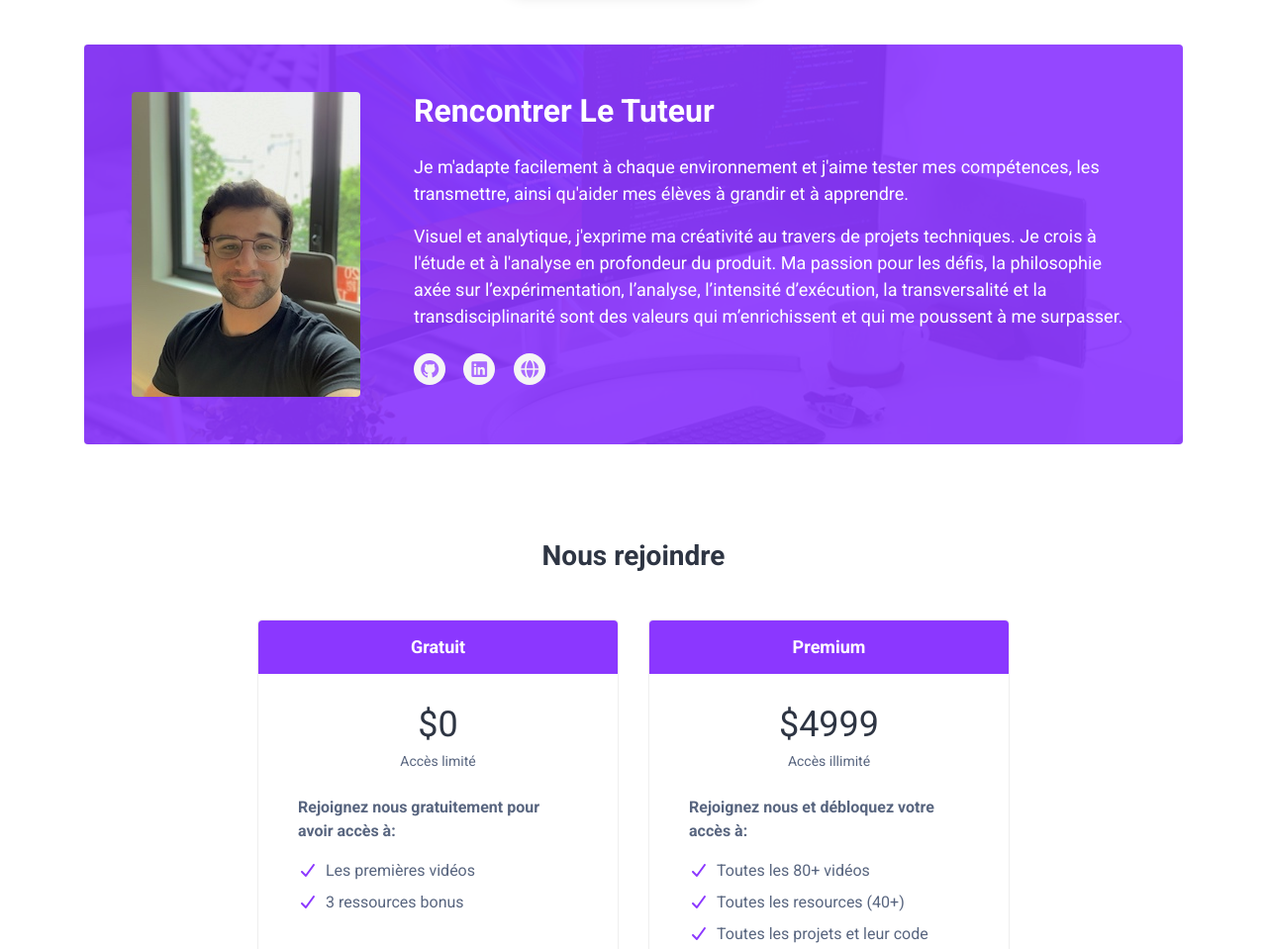
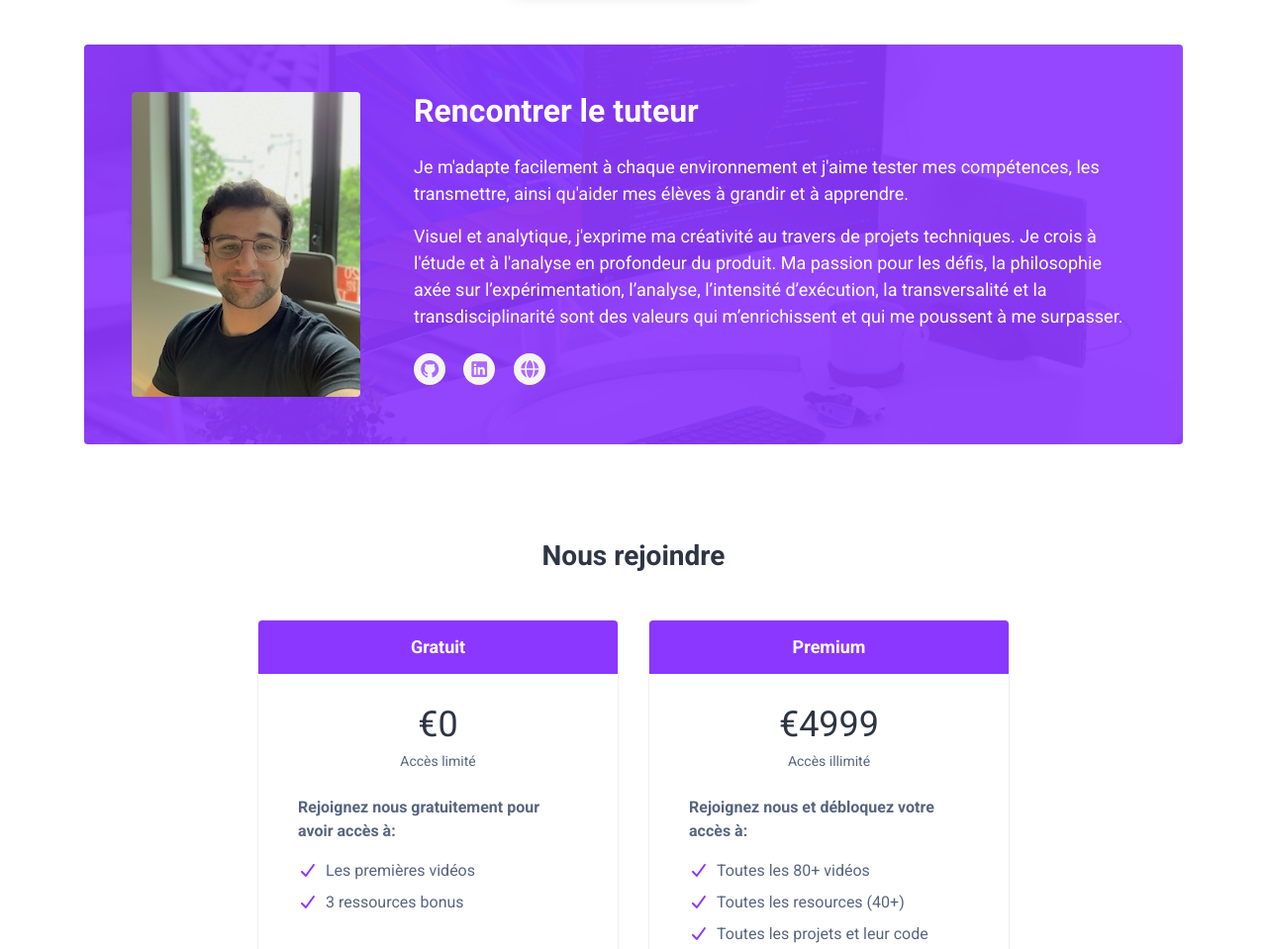
Before and after one commit to Gold3neye/Landing-Page, a plain HTML site: page index.html in a window 1280 px wide. Shown: the part 3362-4321 px from the top of the page at 99% size. Drawn offline with Linux system fonts and the light colour scheme.

Commit message:
changement d'une typo

```diff
--- a/index.html
+++ b/index.html
@@ -245,7 +245,7 @@
 					        </div><!--//col-->
 					        <div class="col-12 col-lg-9">
 						        <div class="pl-lg-4">
-							        <h3 class="section-title mb-4 text-white text-lg-left">Rencontrer Le Tuteur</h3>
+							        <h3 class="section-title mb-4 text-white text-lg-left">Rencontrer le tuteur</h3>
 							        <p>Je m'adapte facilement à chaque environnement et j'aime tester mes compétences, les transmettre, ainsi qu'aider mes élèves à grandir et à apprendre.</p>
 						            <p>Visuel et analytique, j'exprime ma créativité au travers de projets techniques. Je crois à l'étude et à l'analyse en profondeur du produit. Ma passion pour les défis, la philosophie axée sur l’expérimentation, l’analyse, l’intensité d’exécution, la transversalité et la transdisciplinarité sont des valeurs qui m’enrichissent et qui me poussent à me surpasser.</p>
 						            <div class="text-center text-lg-left">
@@ -278,7 +278,7 @@
 
 						            <div class="plan-details p-4">
 							            <div class="plan-desc text-center mb-4">
-								            <div class="plan-price">$0</div>
+								            <div class="plan-price">€0</div>
 								            <div class="plan-price-desc">Accès limité</div>
 							            </div>
 							            <div class="plan-content px-3">
@@ -304,7 +304,7 @@
 
 						            <div class="plan-details p-4">
 							            <div class="plan-desc text-center mb-4">
-								            <div class="plan-price">$4999</div>
+								            <div class="plan-price">€4999</div>
 								            <div class="plan-price-desc">Accès illimité</div>
 							            </div>
 							            <div class="plan-content px-3">
```
Also changed, not shown: 2 other files.
